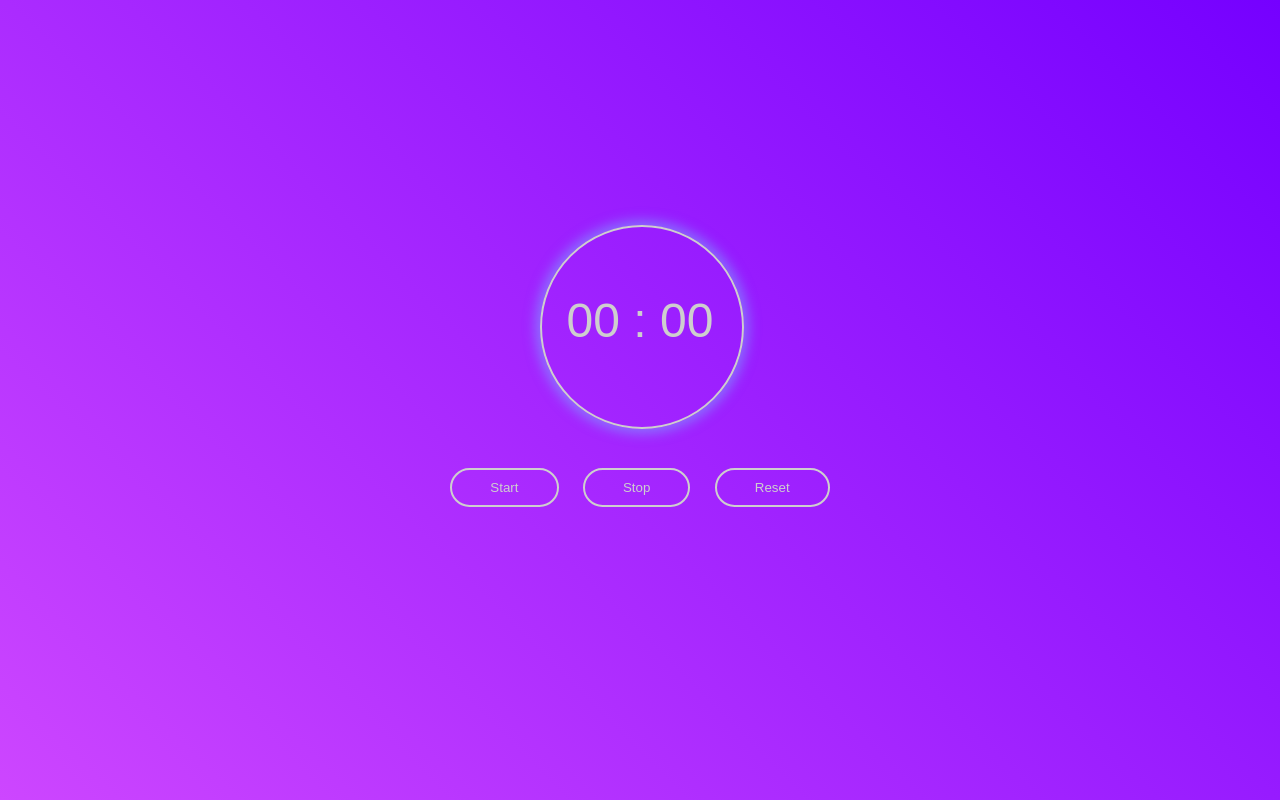
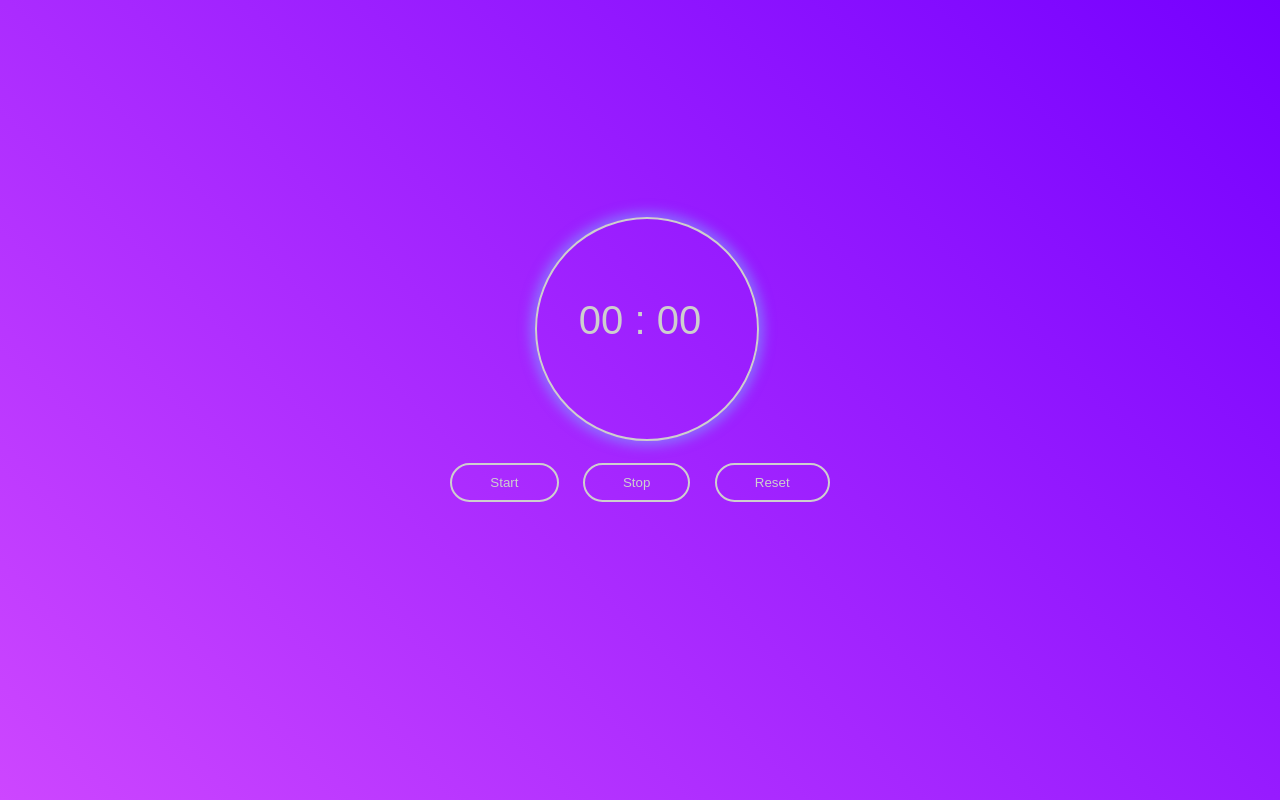
Before and after one commit to camidesign/JavaScript-Stopwatch, a plain HTML site: page index.html in a window 1280 px wide. Drawn offline with Linux system fonts and the light colour scheme.

Commit message:
Update style.css

```diff
--- a/style.css
+++ b/style.css
@@ -16,26 +16,30 @@
     text-align: center;
 }
 
+.wrapper {
+    position: relative;
+}
+
 .wrapper p{
     position: relative;
     display: inline-block;
     color: rgb(206, 206, 206);
     z-index: 9999;
-    font-size: 48px;
+    font-size: 40px;
     margin-bottom: 120px;
 }
 
 .wrapper p::before{
     content: '';
     position: absolute;
-    width: 200px;
-    height: 200px;
+    width: 220px;
+    height: 220px;
     background-color: transparent;
     z-index: -1;
     border-radius: 50%;
     border: 2.5px rgb(206, 206, 206) solid;
-    left: -18%;
-    top: -124%;
+    left: -36%;
+    top: -180%;
     animation-name: shine;
     animation-duration: 4s;
     animation-iteration-count: infinite;
```
